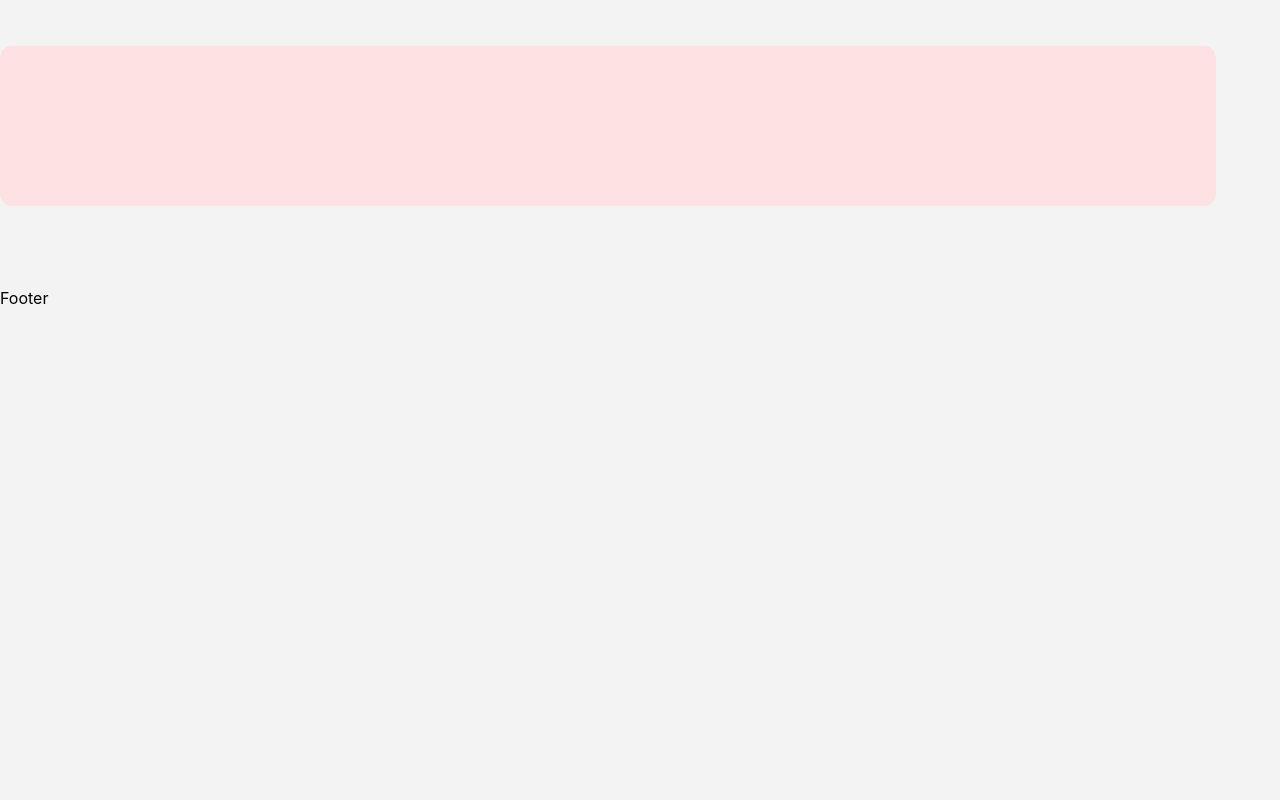
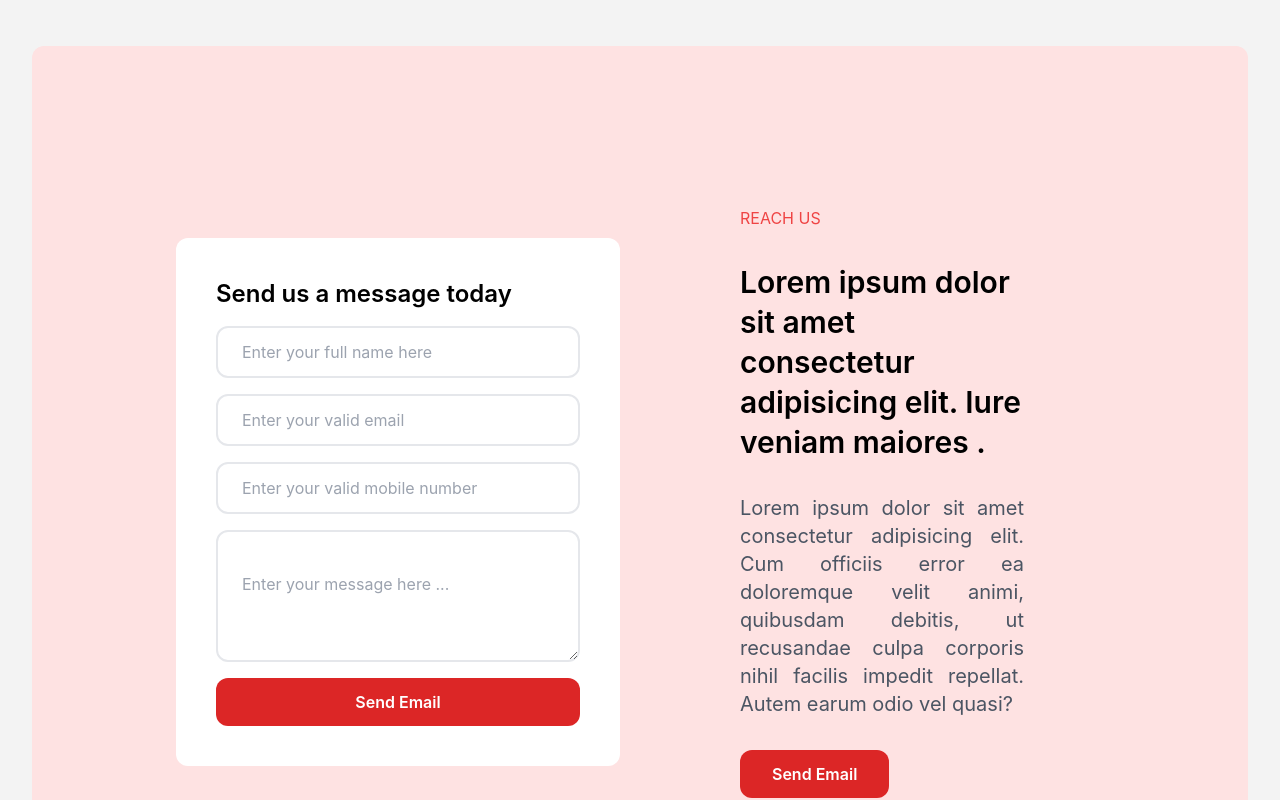
Before and after one commit to m11toh/Digi-estate, a React (Vite) app: page / in a window 1280 px wide. Shown: the part 5780-6580 px from the top of the page. Before the commit the page ends 6090 px from the top, so only its background shows below. Built offline with nearby package versions, Linux system fonts and the light colour scheme.

Commit message:
updated contact.js

```diff
--- a/src/sections/Contact.jsx
+++ b/src/sections/Contact.jsx
@@ -21,8 +21,26 @@ const Contact = () => {
   const { darkMode, toggleDarkmode } = useDarkMode();
   return (
     <div className={`${darkMode ? 'dark:bg-black' : 'light bg-transparent'} pb-20`}>
-      <section id='contact' className={`${darkMode ? 'dark bg-gray-800' : 'light bg-red-100'} lg:w-[95%] w-full h-fit rounded-xl grid lg:grid-cols-2 grid-cols-1 justify-center items-center lg:px-36 py-20 gap-10`}>
+      <section id='contact' className={`${darkMode ? 'dark bg-gray-800' : 'light bg-red-100'} lg:w-[95%] w-full h-fit rounded-xl grid lg:grid-cols-2 grid-cols-1 justify-center items-center lg:px-36 py-20 gap-10 m-auto`}>
 
+        <div data-aos='zoom-in' className='bg-white dark:bg-black p-10 flex flex-col justify-center items-start gap-4 rounded-xl'>
+          <h1 className='text-2xl text-black font-semibold' >Send us a message today</h1>
+          <input type='text' placeholder='Enter your full name here' className='w-full px-6 py-3 border-2 rounded-xl border-gray-200'/>
+          <input type='text' placeholder='Enter your valid email' className='w-full px-6 py-3 border-2 rounded-xl border-gray-200'/>
+          <input type='text' placeholder='Enter your valid mobile number' className='w-full px-6 py-3 border-2 rounded-xl border-gray-200'/>
+          <textarea name="" id="" cols='30' placeholder='Enter your message here ...' className='w-full px-6 py-10 border-2 rounded-xl border-gray-200' ></textarea>
+          <button className='w-full bg-red-600 text-md px-8 py-3 text-white font-semibold rounded-xl hover:bg-black dark:hover:bg-red-700 cursor-pointer'> Send Email </button>
+        </div>
+
+        <div className='flex flex-col justify-center items-start gap-8 lg:p-20 p-6'>
+          <h1 data-aos='zoom-in' data-aos-delay='400' className='text-red-500 dark:text-white'>REACH US</h1>
+          <h1 data-aos='zoom-in' data-aos-delay='400' className='text-black text-[30px] font-semibold leading-10 dark:text-white'>Lorem ipsum dolor sit amet consectetur adipisicing elit. Iure veniam maiores  .</h1>
+          <p data-aos='zoom-in' data-aos-delay="600" className=' text-xl text-gray-600 text-justify dark:text-white'>
+            Lorem ipsum dolor sit amet consectetur adipisicing elit. Cum officiis error ea doloremque velit animi, quibusdam debitis, ut recusandae culpa corporis nihil facilis impedit repellat. Autem earum odio vel quasi?
+          </p>
+          <button className=' bg-red-600 text-md px-8 py-3 text-white font-semibold rounded-xl hover:bg-black dark:hover:bg-red-700 cursor-pointer'> Send Email </button>
+
+        </div>
       </section>
 
     </div>
```
